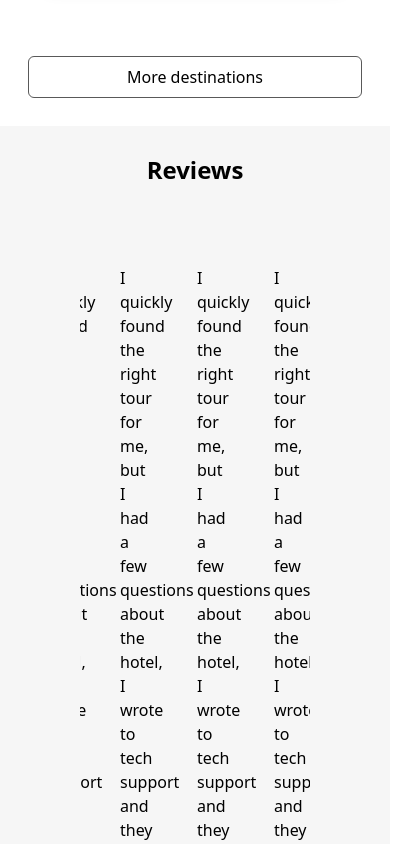
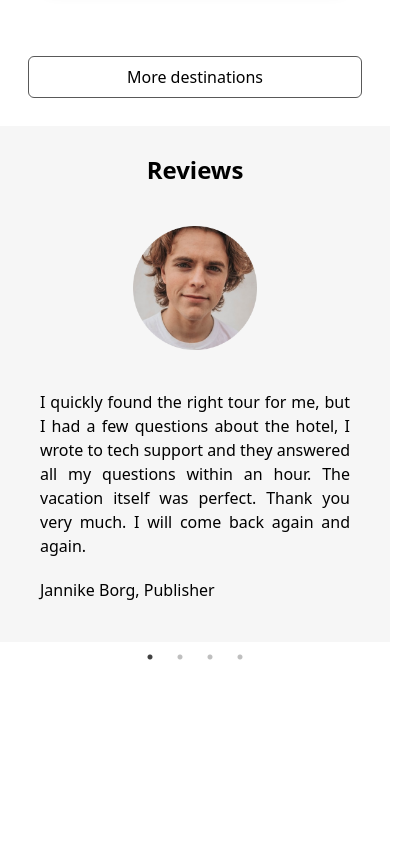
Before and after one commit to jaisonjoshi/Trouvailler-web, a React (Create React App) app: page / in a window 390 px wide. Shown: the part 2860-3704 px from the top of the page, 415 px wide, since content can reach past the window. After the commit the page ends 3527 px from the top, so only its background shows below. Built offline with nearby package versions, Linux system fonts and the light colour scheme.

Commit message:
created responsive effect on review cards

```diff
--- a/src/Pages/home/Home.jsx
+++ b/src/Pages/home/Home.jsx
@@ -28,12 +28,11 @@ const Home = () => {
       </div>
 
       {/* reviews block */}
-      <div className='bg-graydust-light px-20'>
+      <div className='bg-graydust-light'>
         <h1 className='font-bold text-2xl text-center pt-7'>Reviews</h1>
-        <Review className='hidden sm:block'/>
-        <ReviewMob className='sm:hidden'/>
+        <div className='hidden sm:block px-20'><Review/></div>
+        <div className='sm:hidden'><ReviewMob/></div>
       </div>
-
     </div>
   )
 }
```
